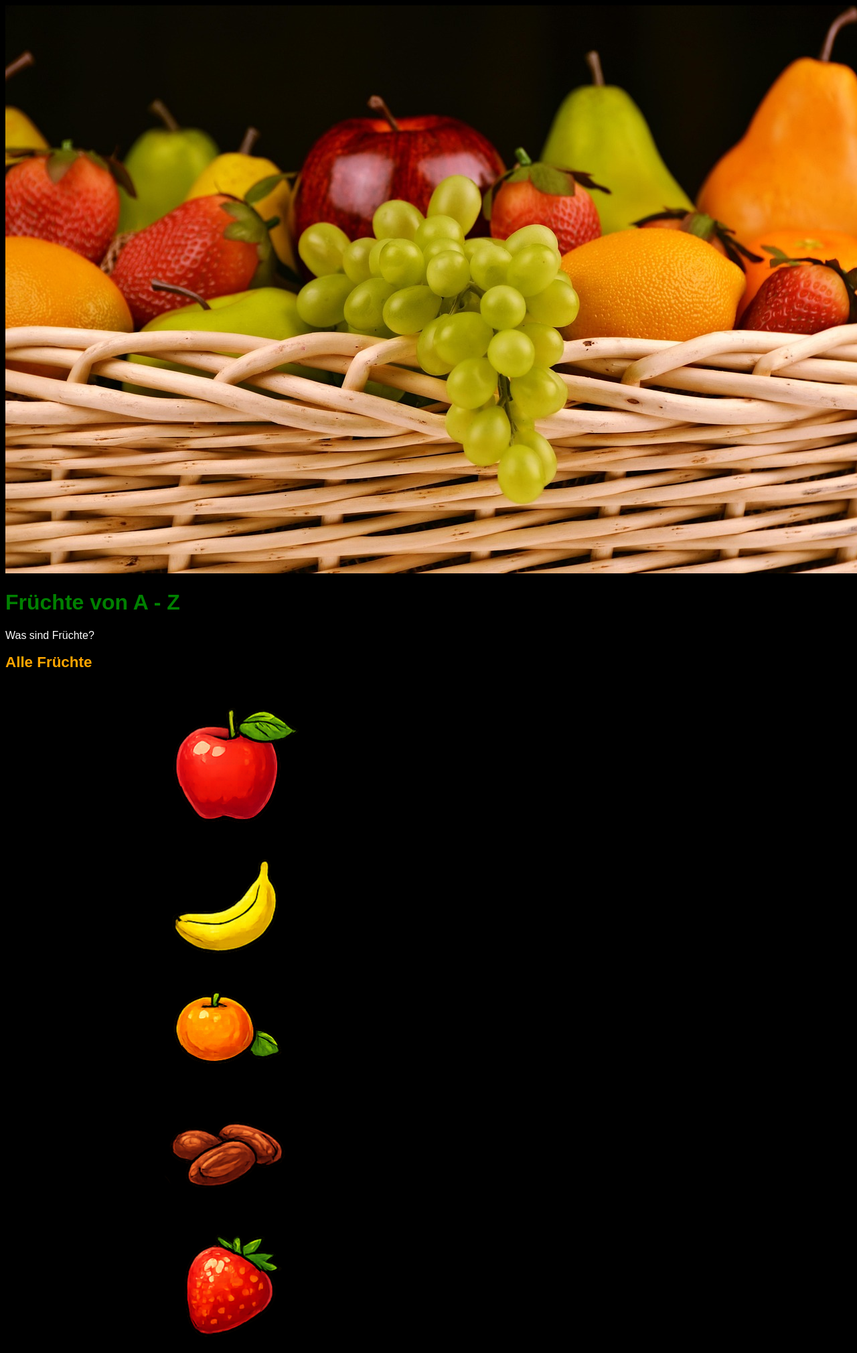
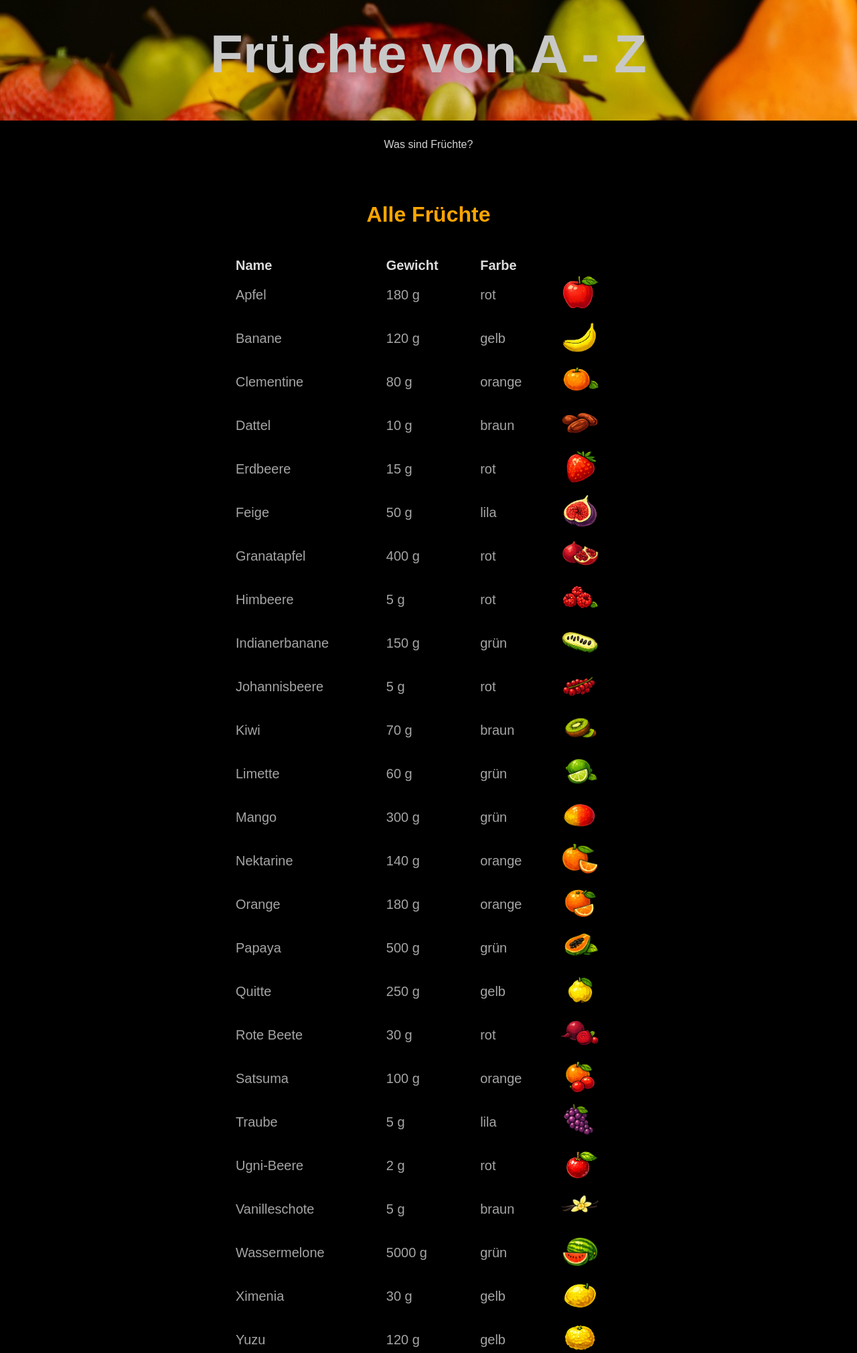
Before and after one commit to codebySaschaHeinze/raspberry-pi-backend-test, a Django app: page /fruits/ in a window 1280 px wide. Shown: the top 2020 px of the page at 67% size. Run offline with Django 5.2, Linux system fonts and the light colour scheme.

Commit message:
feat(style.css): added style for almost everything.

```diff
--- a/fruits_app/static/fruits_app/css/style.css
+++ b/fruits_app/static/fruits_app/css/style.css
@@ -1,20 +1,48 @@
 body {
     font-family: Arial, sans-serif;
-    background-color: black;
+    background-color: rgb(0, 0, 0);
+    margin: 0;
+}
+
+header {
+  display: flex;
+  flex-direction: column;
+  align-items: center;
+}
+
+header img {
+  width: 100%;
+  height: 180px;
+  object-fit: cover;
+  object-position: 0 -130px;
+  display: block;
+}
+
+section {
+    display: flex;
+    justify-content: center;
+    align-items: center;
+    flex-direction: column;
 }
 
 h1 {
-    color: green;
+    color: rgb(200, 200, 200);
+    text-align: center;
+    margin-top: -145px;
+    margin-bottom: 80px;
+    font-size: 80px;
 }
 
 h2 {
     color: orange;
-    font-size: 1.4rem;
+    font-size: 32px;
+    padding-top: 50px;
 }
 
 a {
     text-decoration: none;
-    color: white;
+    color: rgb(211, 211, 211);
+    text-align: center;
 }
 
 a:hover {
@@ -22,6 +50,35 @@
     color: orangered;
 }
 
-ul, p {
-    color: white;
+table {
+  width: 100%;
+  max-width: 600px;
+  margin: 20px auto;
+  border-collapse: collapse;
+  font-size: 20px;
 }
+
+th,
+td {
+  padding: 0px 12px;
+  text-align: left;
+}
+
+th {
+  color: rgb(220, 220, 220);
+  margin-bottom: 20px;
+}
+
+td {
+  color: rgb(165, 165, 165);
+}
+
+table img {
+  width: 60px;
+  height: auto;
+}
+
+p {
+    color: #fff;
+    font-size: 24px;
+}
```
